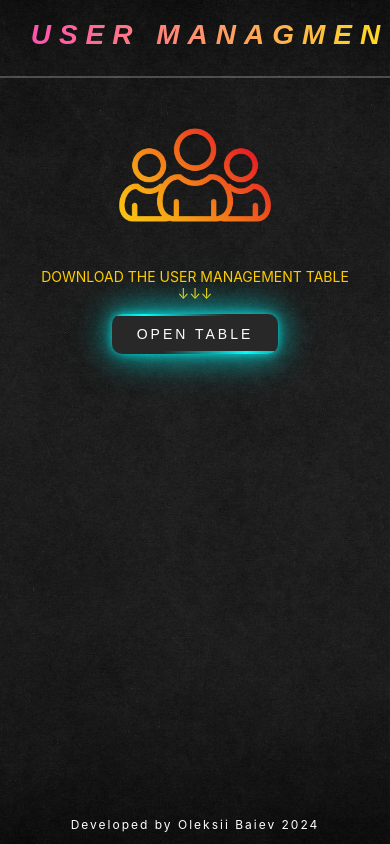
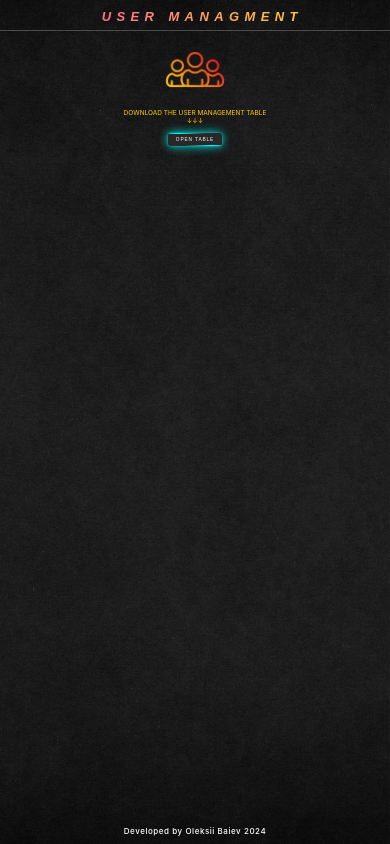
Before and after one commit to Oleksii85/user-management, a React (Create React App) app: page / in a window 390 px wide. Built offline with nearby package versions, Linux system fonts and the light colour scheme.

Commit message:
change styles

```diff
--- a/src/components/forms/Filters.module.scss
+++ b/src/components/forms/Filters.module.scss
@@ -1,28 +1,29 @@
 .filters {
-  margin: 0 40px;
+  margin: 0 2.78vw;
 
   .h2_button {
     display: flex;
     align-items: center;
-    margin: 20px 0 0 20px;
+    margin: 1.39vw 0 0 1.39vw;
 
     h2 {
-      font-size: 24px;
-      color: rgb(2, 0, 79);
+      font-size: 1.67vw;
+      color: #02004f;
       margin: 0;
     }
 
     button {
-      padding: 6px 8px;
-      border: 2px solid #000;
-      border-radius: 8px;
-      margin-left: 20px;
+      padding: 0.42vw 0.55vw;
+      border: 0.14vw solid #000;
+      border-radius: 0.55vw;
+      font-size: 0.97vw;
+      margin-left: 1.39vw;
       flex-shrink: 0;
       cursor: pointer;
       transition: all 0.4s ease 0s;
 
       &:hover {
-        border-radius: 10px;
+        border-radius: 0.69vw;
         background-color: #ffce8d;
       }
 
@@ -40,16 +41,18 @@
 
     input {
       display: inline;
+      font-size: 0.97vw;
       width: 25%;
-      margin: 20px 10px;
-      padding: 10px 12px;
-      border: 2px solid #000;
-      border-radius: 8px;
+      margin: 1.04vw 0.69vw;
+      padding: 0.6vw 0.83vw;
+      border: 0.14vw solid #000;
+      border-radius: 0.55vw;
+      outline: none;
       transition: all 0.4s ease 0s;
       cursor: pointer;
 
       &:hover {
-        border-radius: 14px;
+        border-radius: 0.97vw;
         background-color: #ffce8d;
       }
     }
--- a/src/components/layout/Footer.module.scss
+++ b/src/components/layout/Footer.module.scss
@@ -1,8 +1,9 @@
 .footer {
   p {
-    font-size: 12px;
+    font-size: clamp(0.5rem, 0.83vw, 0.75rem);
     color: #ffffff;
-    letter-spacing: 2px;
+    font-weight: 500;
+    letter-spacing: 0.14vw;
     text-align: center;
     cursor: default;
   }
--- a/src/components/layout/Header.module.scss
+++ b/src/components/layout/Header.module.scss
@@ -1,60 +1,25 @@
 .header {
   display: flex;
   align-items: center;
-  padding: 0 rem;
-  border-bottom: 0.25rem solid #c25100;
+  padding: 0;
+  border-bottom: 0.25vw solid #c25100;
   width: 100vw;
   background: url("../../images/wood-1759566_1920.jpg") no-repeat center fixed;
   background-size: cover;
   box-sizing: border-box;
 
   img {
-    width: 5%;
+    width: 5vw;
     max-width: 150px;
     height: auto;
-    margin: 0 2rem 0 6rem;
+    margin: 0 2.22vw 0 6.67vw;
   }
 
   h1 {
-    font-size: 2rem;
+    font-size: 2.22vw;
     color: #faa700;
     font-weight: 500;
-    letter-spacing: 0.2rem;
+    letter-spacing: 0.2vw;
     cursor: default;
   }
 }
-
-@media (max-width: 768px) {
-  .header {
-    padding: 1rem;
-
-    img {
-      max-width: 100px;
-      margin: 0 1.5rem 0 4.5rem;
-    }
-
-    h1 {
-      font-size: 1.5rem;
-      letter-spacing: 0.1rem;
-      margin: 0;
-    }
-  }
-}
-
-@media (max-width: 480px) {
-  .header {
-    padding: 0.5rem;
-
-    img {
-      width: 8%;
-      max-width: 80px;
-      margin: 0 1.2rem 0 3.5rem;
-    }
-
-    h1 {
-      font-size: 1.2rem;
-      letter-spacing: 0.05rem;
-      margin: 0;
-    }
-  }
-}
--- a/src/components/modals/UserItemModal.module.scss
+++ b/src/components/modals/UserItemModal.module.scss
@@ -14,33 +14,42 @@
 .modalContent {
   text-align: center;
   background-color: white;
-  padding: 20px;
-  border-radius: 8px;
-  width: 500px;
-  max-width: 90%;
-  box-shadow: 0 5px 15px rgba(0, 0, 0, 0.3);
-  z-index: 1001;
+  padding: 1.39vw;
+  border-radius: 0.55vw;
+  width: 37.5vw;
+  box-shadow: 0 0.35vw 1.04vw rgba(0, 0, 0, 0.3);
+  z-index: 11;
 
   .modal_container {
     display: flex;
     text-align: left;
     img {
       width: 40%;
-      margin-right: 20px;
+      height: auto;
+      margin-right: 2.08vw;
+    }
+    h2 {
+      font-size: 1.69vw;
+    }
+    p {
+      font-size: 1.11vw;
+      margin: 1.11vw 0;
     }
   }
 }
 
 .modal_button {
-  margin-top: 20px;
-  padding: 4px 30px;
-  border-radius: 8px;
+  margin-top: 1.39vw;
+  padding: 0.28vw 2.08vw;
+  border: 0.14vw solid #000;
+  border-radius: 0.55vw;
+  font-size: 0.97vw;
   flex-shrink: 0;
   cursor: pointer;
   transition: all 0.4s ease 0s;
 
   &:hover {
-    border-radius: 10px;
+    border-radius: 0.69vw;
     background-color: #ffce8d;
   }
 }
--- a/src/components/pages/FirstPage.module.scss
+++ b/src/components/pages/FirstPage.module.scss
@@ -16,15 +16,15 @@
     width: 100%;
 
     .title {
-      font-size: 48px;
+      font-size: 3.33vw;
       font-style: italic;
       font-family: "Arial", sans-serif;
       color: #fff;
       text-align: center;
       text-transform: uppercase;
-      letter-spacing: 20px;
+      letter-spacing: 1.39vw;
       position: relative;
-      padding: 0 27px 27px;
+      padding: 0 1.87vw 1.87vw;
       overflow: hidden;
       width: 100%;
       background: linear-gradient(90deg, #0ff, #f0f, #ff0);
@@ -40,7 +40,7 @@
         left: 50%;
         bottom: 0;
         width: 150%;
-        height: 2px;
+        height: 0.14vw;
         background: #ffffff80;
         transform: translateX(-50%);
         animation: slideIn 8s ease-out infinite;
@@ -77,14 +77,15 @@
 
   .main {
     text-align: center;
-    padding-bottom: 7%;
     flex: 1;
 
     img {
-      width: 50%;
+      width: 15.28vw;
+      height: auto;
     }
 
     .enter_text {
+      font-size: 1.67vw;
       font-weight: 400;
       text-transform: uppercase;
       color: #ffcc00;
@@ -92,18 +93,18 @@
 
     .link {
       position: relative;
-      padding: 15px 30px;
-      font-size: 18px;
+      padding: 1.04vw 2.08vw;
+      font-size: 1.25vw;
       font-family: Arial, sans-serif;
       color: #fff;
       text-transform: uppercase;
-      letter-spacing: 3px;
+      letter-spacing: 0.21vw;
       background-color: #282828;
-      border-radius: 10px;
+      border-radius: 0.69vw;
       text-decoration: none;
       display: inline-block;
       overflow: hidden;
-      box-shadow: 0 0 10px #00ffffb3, 0 0 30px #00ffff80, 0 0 40px #00ffff4d, 0 0 50px #00ffff33;
+      box-shadow: 0 0 0.6vw #00ffffb3, 0 0 2.08vw #00ffff80, 0 0 2.78vw #00ffff4d, 0 0 3.42vw #00ffff33;
       transition: 0.4s;
 
       &::before,
@@ -112,7 +113,7 @@
         position: absolute;
         left: -100%;
         width: 100%;
-        height: 2.5px;
+        height: 0.17vw;
         background: linear-gradient(to right, transparent, #00ffff, transparent);
         animation: neonBorder 3s linear infinite;
       }
@@ -139,30 +140,30 @@
       }
 
       &:hover {
-        box-shadow: 0 0 30px #00ffff, 0 0 40px #00ffffe6, 0 0 50px #00ffffb3, 0 0 60px #00ffff80;
+        box-shadow: 0 0 2.08vw #00ffff, 0 0 2.78vw #00ffffe6, 0 0 3.42vw #00ffffb3, 0 0 4.17vw #00ffff80;
       }
     }
   }
 
-  @media (max-width: 768px) {
-    .header .title {
-      font-size: 28px;
-      letter-spacing: 8px;
-    }
+  // @media (max-width: 768px) {
+  //   .header .title {
+  //     font-size: 28px;
+  //     letter-spacing: 8px;
+  //   }
 
-    .main {
-      img {
-        width: 40%;
-      }
+  //   .main {
+  //     img {
+  //       width: 40%;
+  //     }
 
-      .link {
-        font-size: 14px;
-        padding: 12px 25px;
-      }
+  //     .link {
+  //       font-size: 14px;
+  //       padding: 12px 25px;
+  //     }
 
-      .enter_text {
-        font-size: 14px;
-      }
-    }
-  }
+  //     .enter_text {
+  //       font-size: 14px;
+  //     }
+  //   }
+  // }
 }
--- a/src/components/tables/UsersTable.module.scss
+++ b/src/components/tables/UsersTable.module.scss
@@ -20,12 +20,12 @@
       table {
         width: 100%;
         border-collapse: separate;
-        font-size: 14px;
+        font-size: 0.97vw;
         border-spacing: 0;
-        border: 2px solid #000;
-        margin: 5px 40px 20px;
+        border: 0.14vw solid #000;
+        margin: 0.35vw 2.78vw 1.39vw;
         background-color: #fff;
-        border-radius: 8px;
+        border-radius: 0.55vw;
         overflow: hidden;
 
         thead tr {
@@ -38,8 +38,8 @@
         td {
           width: 25%;
           text-align: left;
-          padding: 7px 10px;
-          border: 1px solid #727272;
+          padding: 0.49vw 0.69vw;
+          border: 0.07vw solid #727272;
         }
 
         tbody tr:hover {
@@ -48,7 +48,7 @@
         }
         .no_found {
           text-align: center;
-          font-size: 20px;
+          font-size: 1.39vw;
           font-weight: 500;
           color: #cd1e1e;
         }
```
